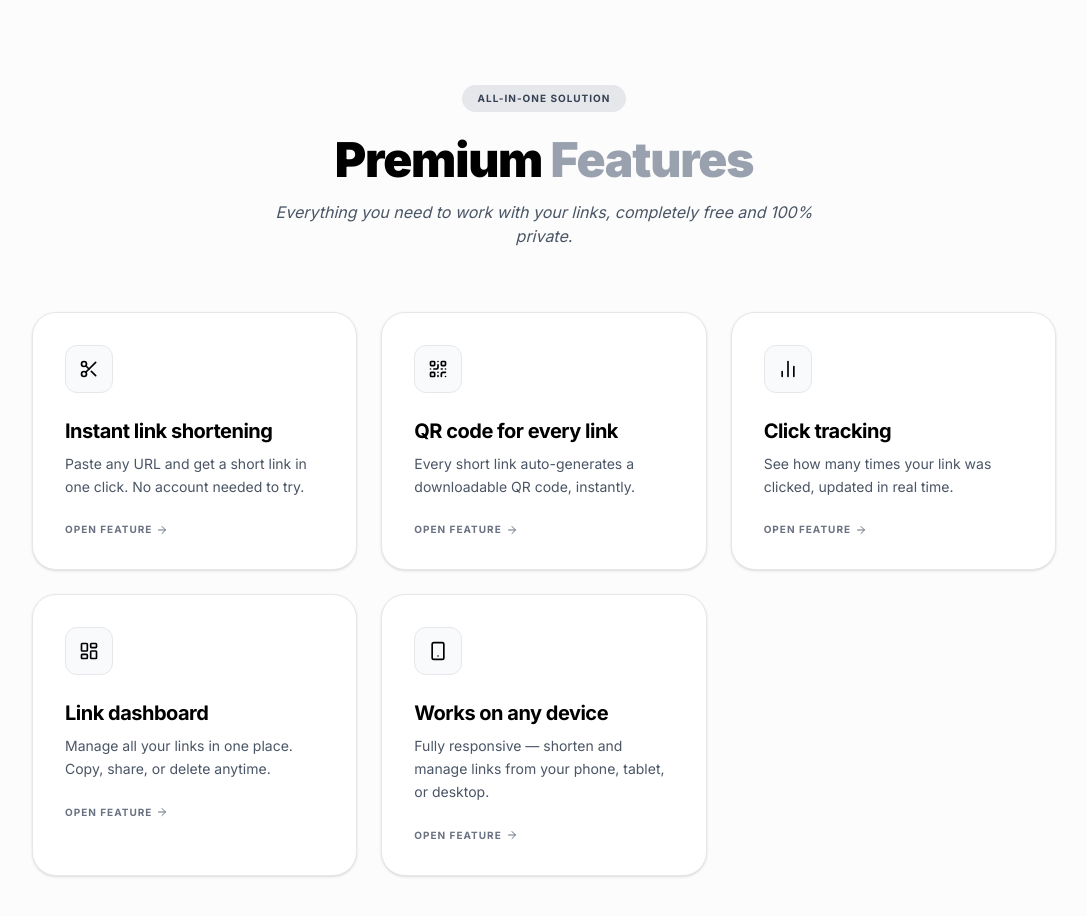
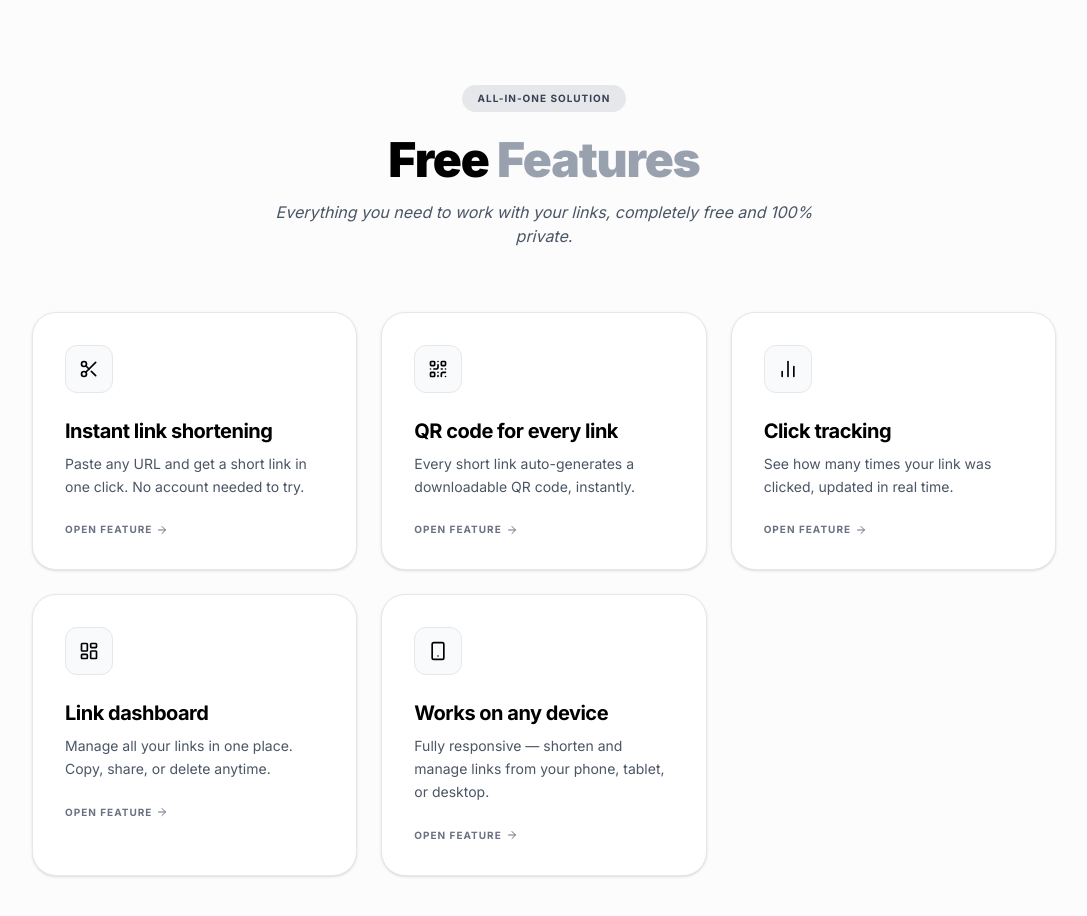
Before and after one commit to thepriyanshbhatt/Shrynkly-URL-Shortner, a React (Vite) app in the folder frontend/: page / in a window 1280 px wide. Shown: the part 1040-1956 px from the top of the page, without its empty margins (96-1183 px from the left). Built offline with nearby package versions, Linux system fonts and the light colour scheme.

Commit message:
Change Premium Features to Free Features

```diff
--- a/frontend/src/App.jsx
+++ b/frontend/src/App.jsx
@@ -329,7 +329,7 @@ function App() {
             <div className="bg-gray-200 dark:bg-white/10 text-gray-700 dark:text-gray-300 text-[10px] font-bold uppercase tracking-widest px-4 py-1.5 rounded-full mb-6">
               All-In-One Solution
             </div>
-            <h2 className="text-4xl md:text-5xl font-black tracking-tight mb-4 text-black dark:text-white">Premium <span className="text-gray-400 dark:text-gray-600">Features</span></h2>
+            <h2 className="text-4xl md:text-5xl font-black tracking-tight mb-4 text-black dark:text-white">Free <span className="text-gray-400 dark:text-gray-600">Features</span></h2>
             <p className="text-gray-600 dark:text-gray-400 max-w-xl mx-auto italic">Everything you need to work with your links, completely free and 100% private.</p>
           </div>
 
```
